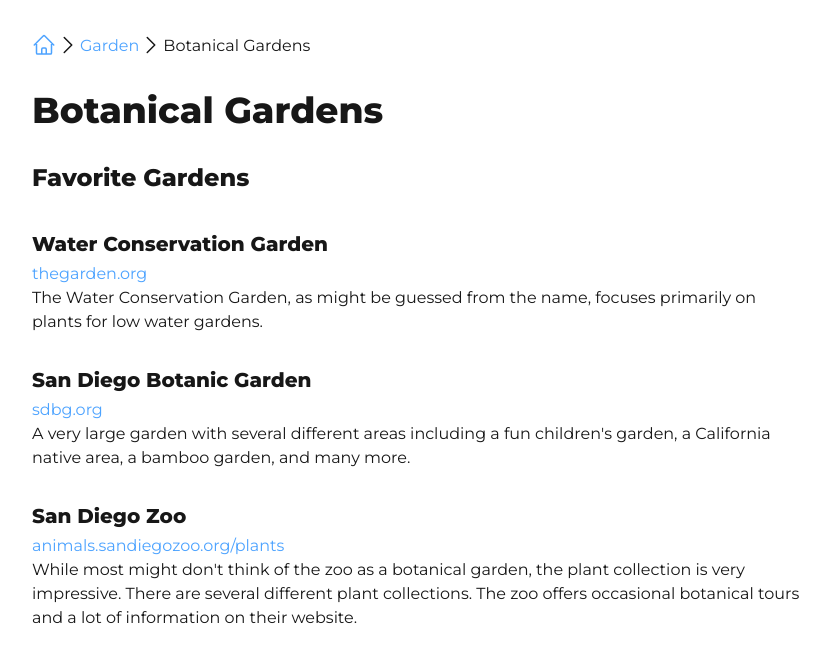
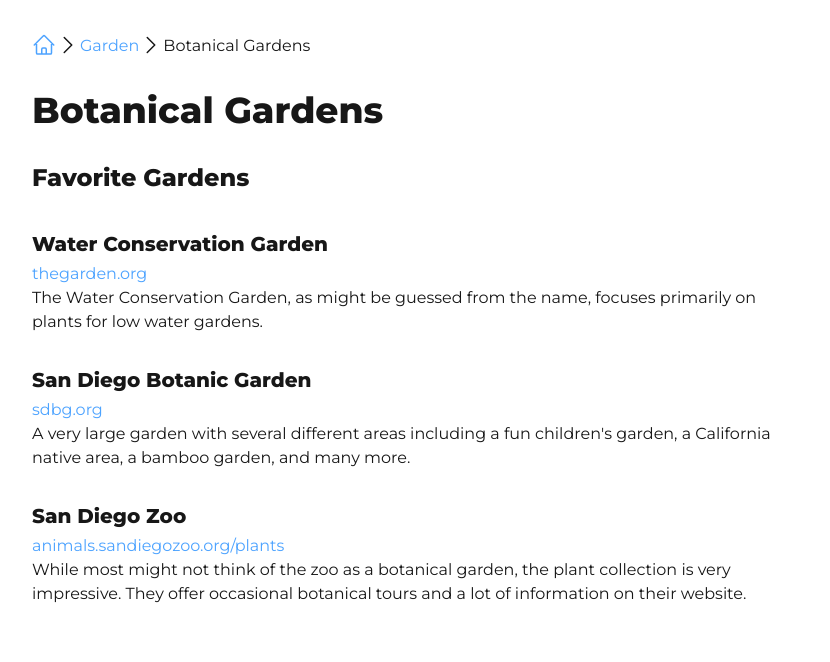
Before and after one commit to ryanfisher/ryanfisher.io, a Next.js app: page /garden/botanical-gardens in a window 1280 px wide. Shown: the top 662 px of the page, without its empty margins (0-830 px from the left). Built offline with nearby package versions, Linux system fonts and the light colour scheme.

Commit message:
fix grammar

```diff
--- a/src/app/garden/botanical-gardens/page.tsx
+++ b/src/app/garden/botanical-gardens/page.tsx
@@ -28,7 +28,7 @@
             <Paragraph>
                 <H3>San Diego Zoo</H3>
                 <Link href="https://animals.sandiegozoo.org/plants" target="_blank">animals.sandiegozoo.org/plants</Link><br />
-                While most might don't think of the zoo as a botanical garden, the plant collection is very impressive. There are several different plant collections. The zoo offers occasional botanical tours and a lot of information on their website.
+                While most might not think of the zoo as a botanical garden, the plant collection is very impressive. They offer occasional botanical tours and a lot of information on their website.
             </Paragraph>
         </PageWrap>
     )
```
